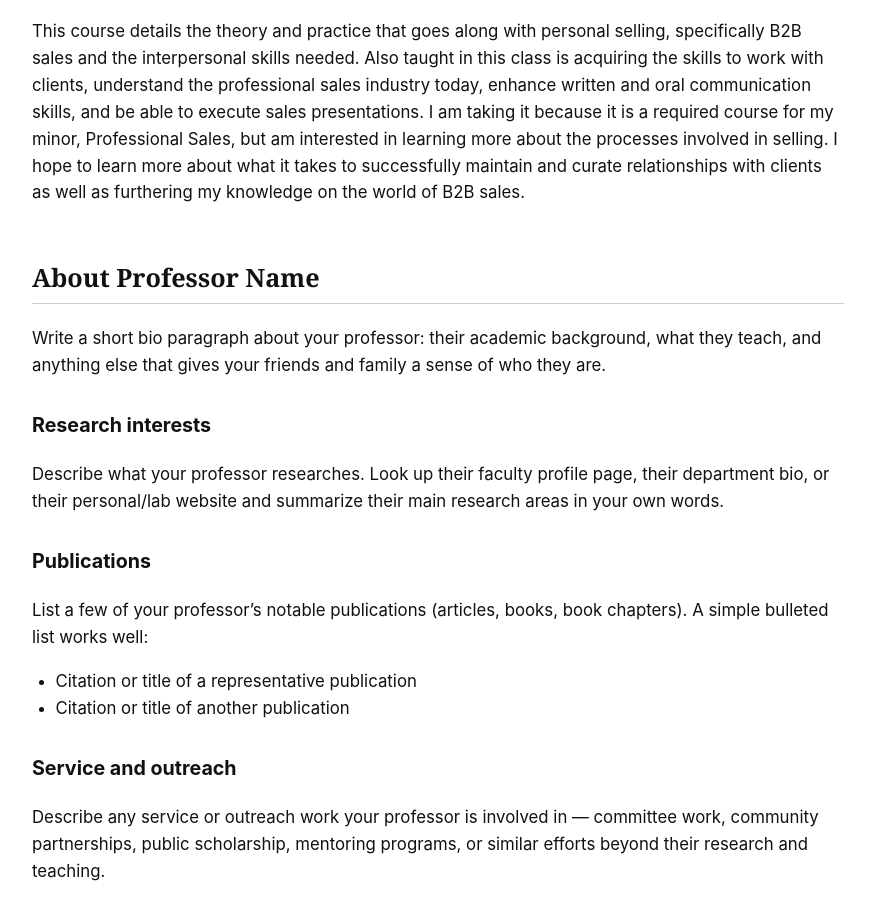
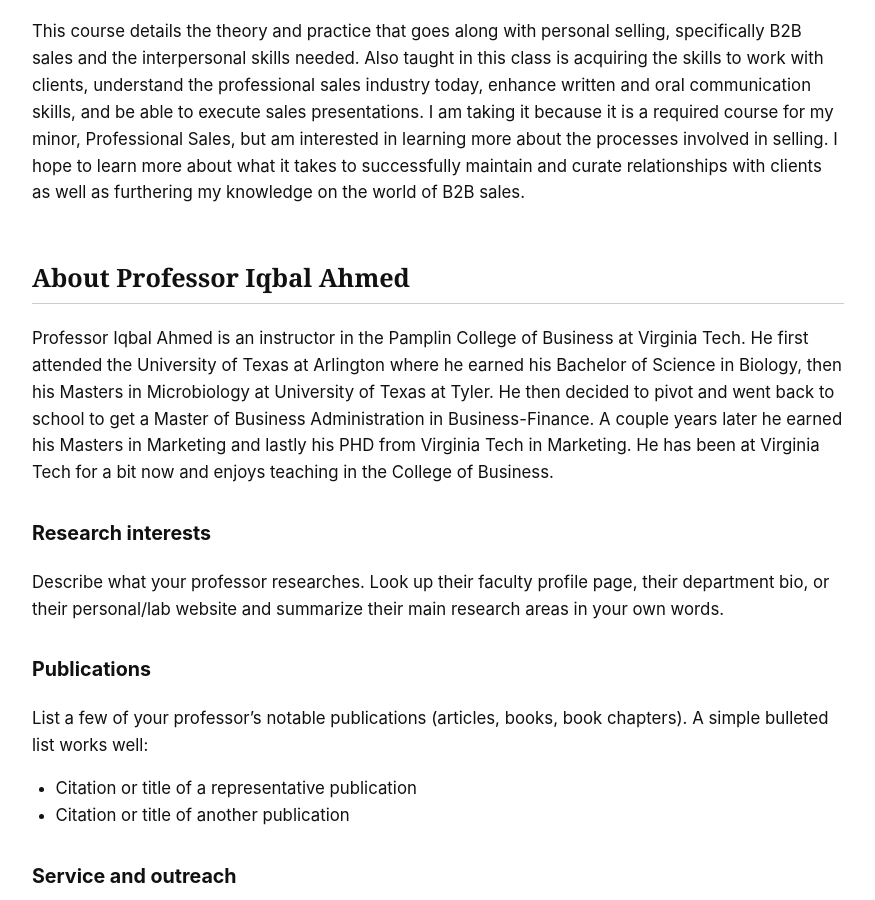
Before and after one commit to annaolszowy27/myawesomesemester, a Jekyll site: the page built from _courses/course-03.md, in a window 1280 px wide and 900 px high, scrolled down 429 px. Shown: the whole window, without its empty margins (202-1077 px from the left). Built offline with Jekyll 4.4.1, drawn with Linux system fonts in a browser that asks for light colours.

Commit message:
Update course-03.md

```diff
--- a/_courses/course-03.md
+++ b/_courses/course-03.md
@@ -15,11 +15,9 @@ instructor_department: "Pamplin College of Business"
 This course details the theory and practice that goes along with personal selling, specifically B2B sales and the interpersonal skills needed. Also taught in this class is acquiring the skills to work with clients, understand the professional sales industry today, enhance written and oral communication skills, and be able to execute sales presentations. I am taking it because it is a required course for my minor, Professional Sales, but am interested in learning more about the processes involved in selling. I hope to learn more about what it takes to successfully maintain and curate relationships with clients as well as furthering my knowledge on the world of B2B sales.
 
 
-## About Professor Name
+## About Professor Iqbal Ahmed
 
-Write a short bio paragraph about your professor: their academic background, what
-they teach, and anything else that gives your friends and family a sense of who
-they are.
+Professor Iqbal Ahmed is an instructor in the Pamplin College of Business at Virginia Tech. He first attended the University of Texas at Arlington where he earned his Bachelor of Science in Biology, then his Masters in Microbiology at University of Texas at Tyler. He then decided to pivot and went back to school to get a Master of Business Administration in Business-Finance. A couple years later he earned his Masters in Marketing and lastly his PHD from Virginia Tech in Marketing. He has been at Virginia Tech for a bit now and enjoys teaching in the College of Business.
 
 ### Research interests
 
```
